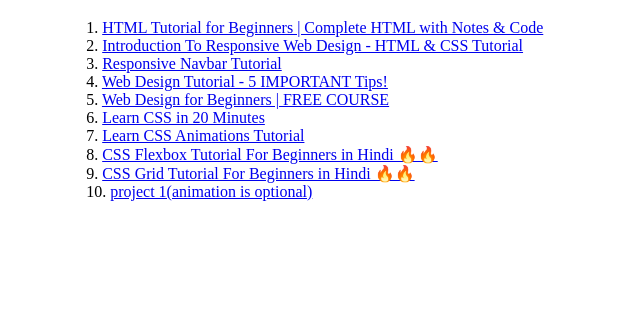
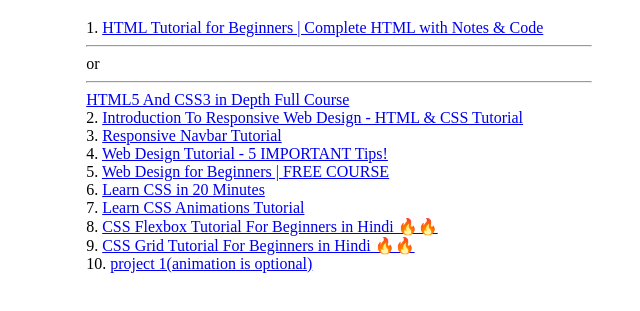
Before and after one commit to vsnitclub/webdesignguide, a plain HTML site: page index.html in a window 1280 px wide. Shown: the part 61-372 px from the top of the page, without its empty margins (301-941 px from the left). Drawn offline with Linux system fonts and the light colour scheme.

Commit message:
Update index.html

```diff
--- a/index.html
+++ b/index.html
@@ -20,7 +20,9 @@
     <h1 class="heading">Web Design Competition Guide</h1>
     <article style="margin-inline: 30%;">
         1. <a href="https://www.youtube.com/watch?v=HcOc7P5BMi4" target="_blank">HTML Tutorial for Beginners | Complete
-            HTML with Notes & Code</a>
+        HTML with Notes & Code</a>
+        <hr>or<hr/>
+        <a href="https://www.youtube.com/watch?v=uCdliQCk4lE" target="_blank">HTML5 And CSS3 in Depth Full Course</a>
         <br />
         2. <a href="https://www.youtube.com/watch?v=srvUrASNj0s" target="_blank">Introduction To Responsive Web Design - HTML & CSS
             Tutorial</a>
```
